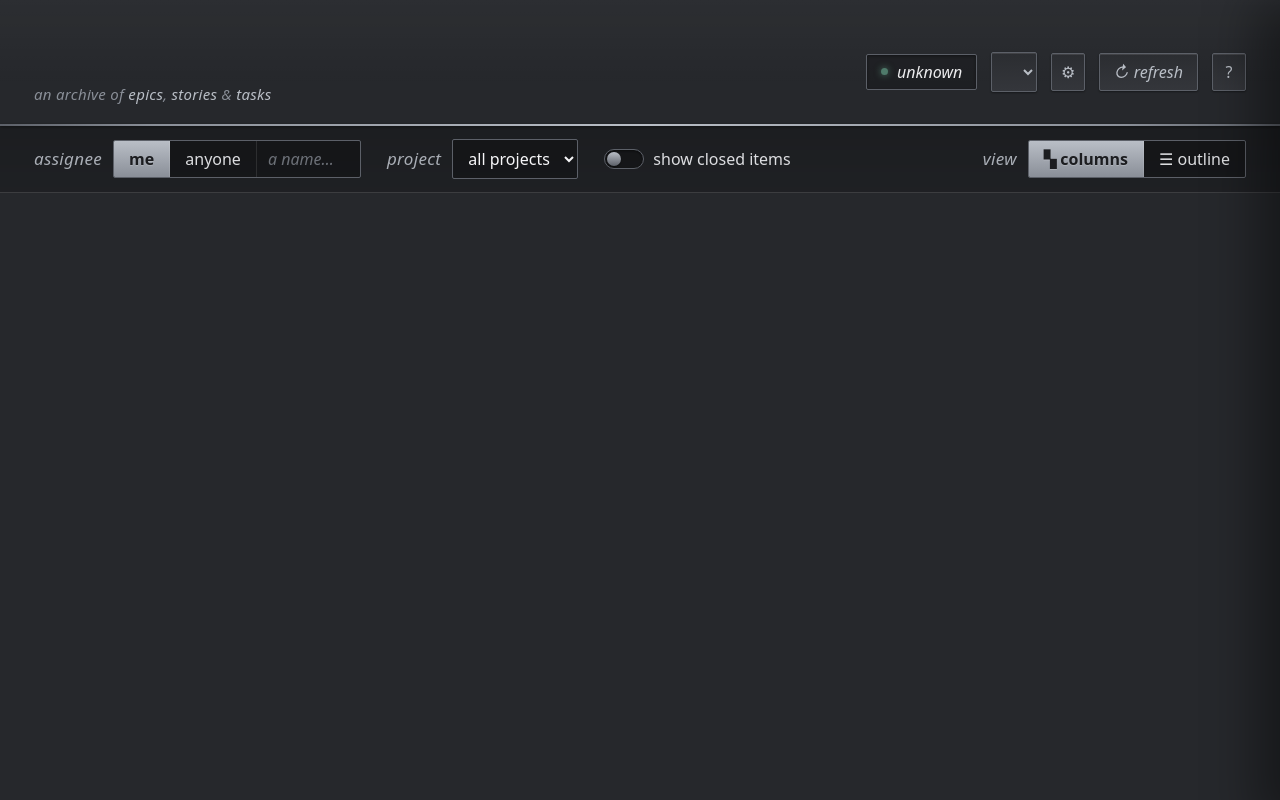
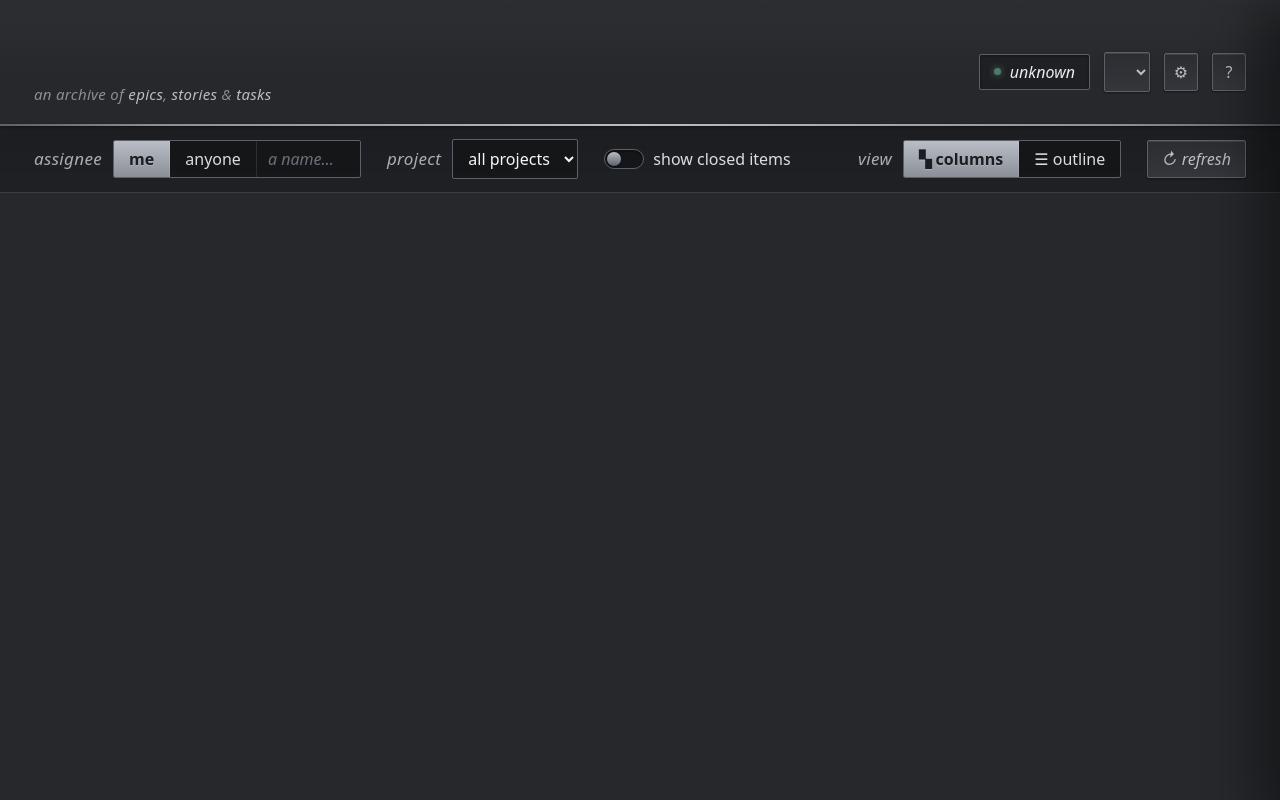
Before and after one commit to cpyle0819/the-ledger, a website with bundled scripts: page public/index.html in a window 1280 px wide. Built offline with nearby package versions, Linux system fonts and the light colour scheme; files whose address does not match are found by name; a web font is replaced by a local one.

Commit message:
Move refresh button from masthead to the controls bar

```diff
--- a/public/index.html
+++ b/public/index.html
@@ -84,9 +84,6 @@
       <!-- Theme settings gear — shown only when the active theme declares tunable
            knobs (app.ts toggles [hidden] on theme change). Opens <ledger-settings>. -->
       <button class="ghost-btn icon-btn" id="settings-btn" title="Theme settings" aria-label="Theme settings" hidden>⚙</button>
-      <button class="ghost-btn" id="refresh" aria-keyshortcuts="r" title="Refresh (r)">
-        <span aria-hidden="true">↻ </span>refresh
-      </button>
       <button class="ghost-btn icon-btn" id="about-btn" title="About" aria-label="About the Ledger">?</button>
     </div>
   </header>
@@ -123,6 +120,11 @@
         <button type="button" data-lens="outline" aria-pressed="false" aria-keyshortcuts="2" title="Outline (2)"><span aria-hidden="true">☰ </span>outline</button>
       </div>
     </div>
+    <div class="ctl">
+      <button class="ghost-btn" id="refresh" aria-keyshortcuts="r" title="Refresh (r)">
+        <span aria-hidden="true">↻ </span>refresh
+      </button>
+    </div>
   </nav>
 
   <main id="stage" class="stage" data-lens="columns" tabindex="-1" aria-label="Epics, stories and tasks">
```
